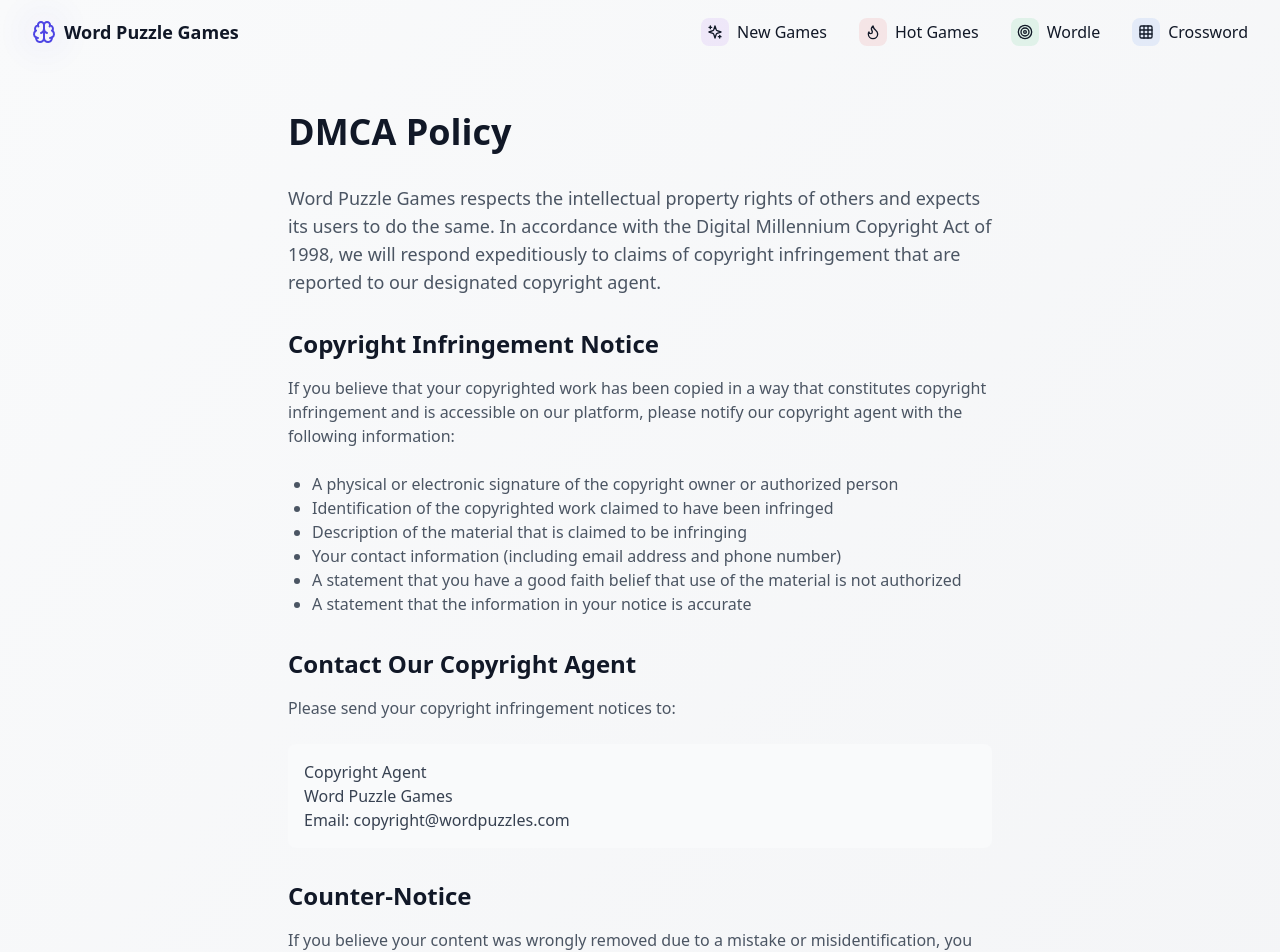
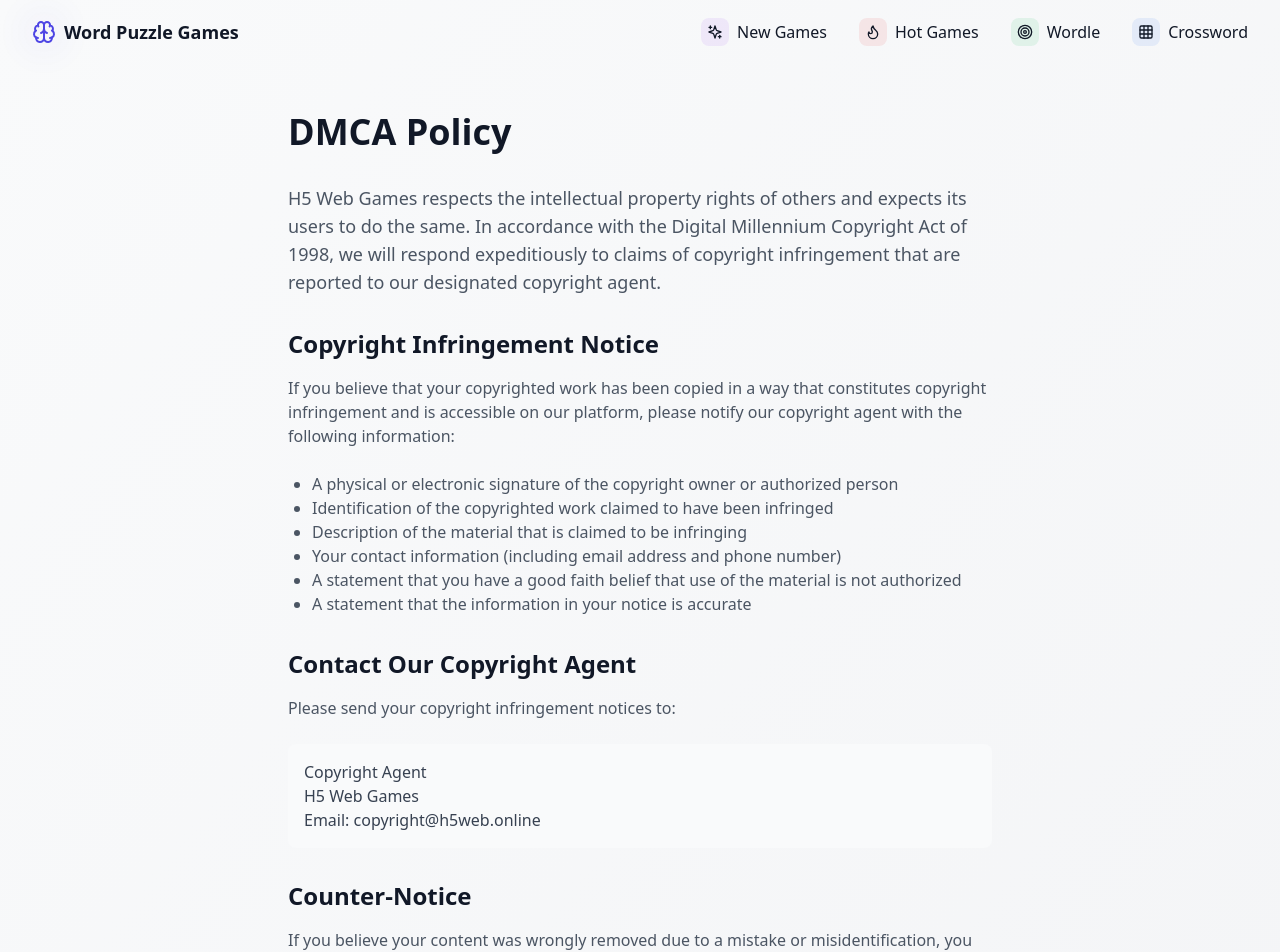
Before and after one commit to adamsmith19899/gamesportal, a React (Vite) app: page /dmca in a window 1280 px wide. Shown: the top 952 px of the page. Built offline with nearby package versions, Linux system fonts and the light colour scheme.

Commit message:
Update DMCA.tsx

```diff
--- a/src/pages/DMCA.tsx
+++ b/src/pages/DMCA.tsx
@@ -7,7 +7,7 @@ export function DMCA() {
         <h1 className="text-4xl font-bold text-gray-900 mb-8">DMCA Policy</h1>
         <div className="prose prose-indigo">
           <p className="text-lg text-gray-600 mb-6">
-            Word Puzzle Games respects the intellectual property rights of others and expects its users to do the same.
+            H5 Web Games respects the intellectual property rights of others and expects its users to do the same.
             In accordance with the Digital Millennium Copyright Act of 1998, we will respond expeditiously to claims of copyright
             infringement that are reported to our designated copyright agent.
           </p>
@@ -33,8 +33,8 @@ export function DMCA() {
           </p>
           <div className="bg-gray-50 p-4 rounded-lg mb-6">
             <p className="text-gray-700">Copyright Agent</p>
-            <p className="text-gray-700">Word Puzzle Games</p>
-            <p className="text-gray-700">Email: copyright@wordpuzzles.com</p>
+            <p className="text-gray-700">H5 Web Games</p>
+            <p className="text-gray-700">Email: copyright@h5web.online</p>
           </div>
 
           <h2 className="text-2xl font-semibold text-gray-900 mt-8 mb-4">Counter-Notice</h2>
```
